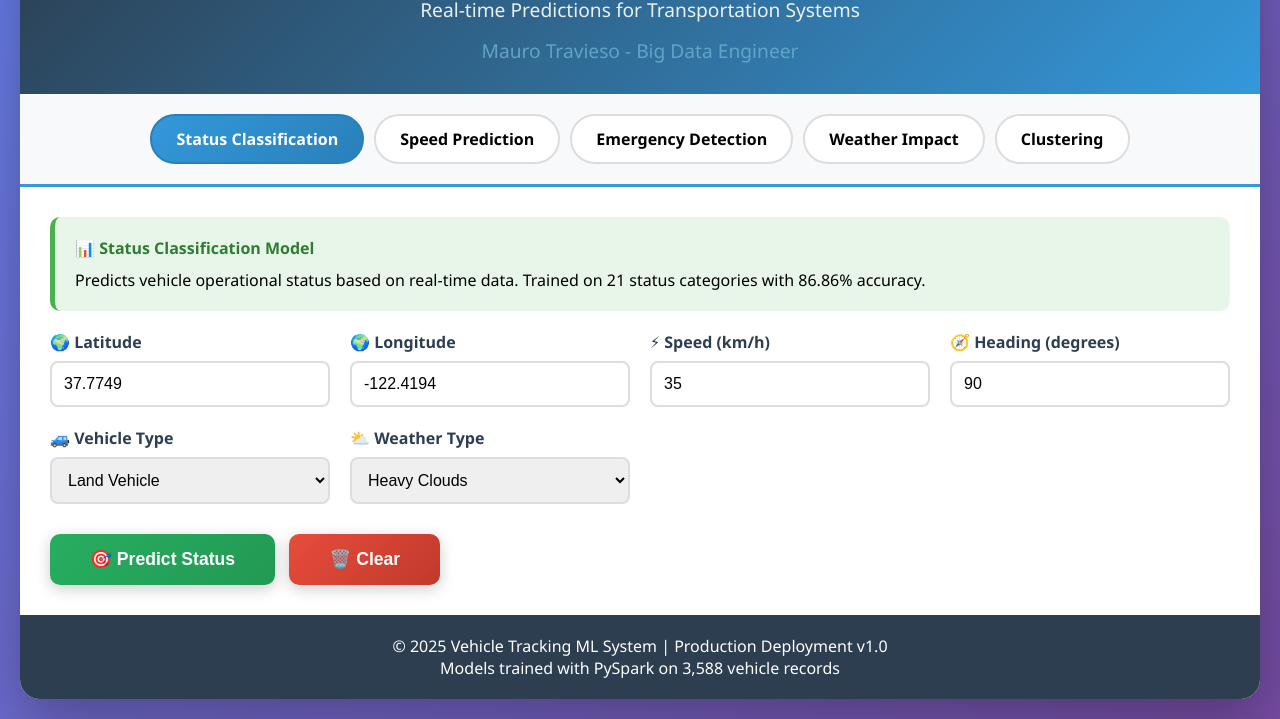
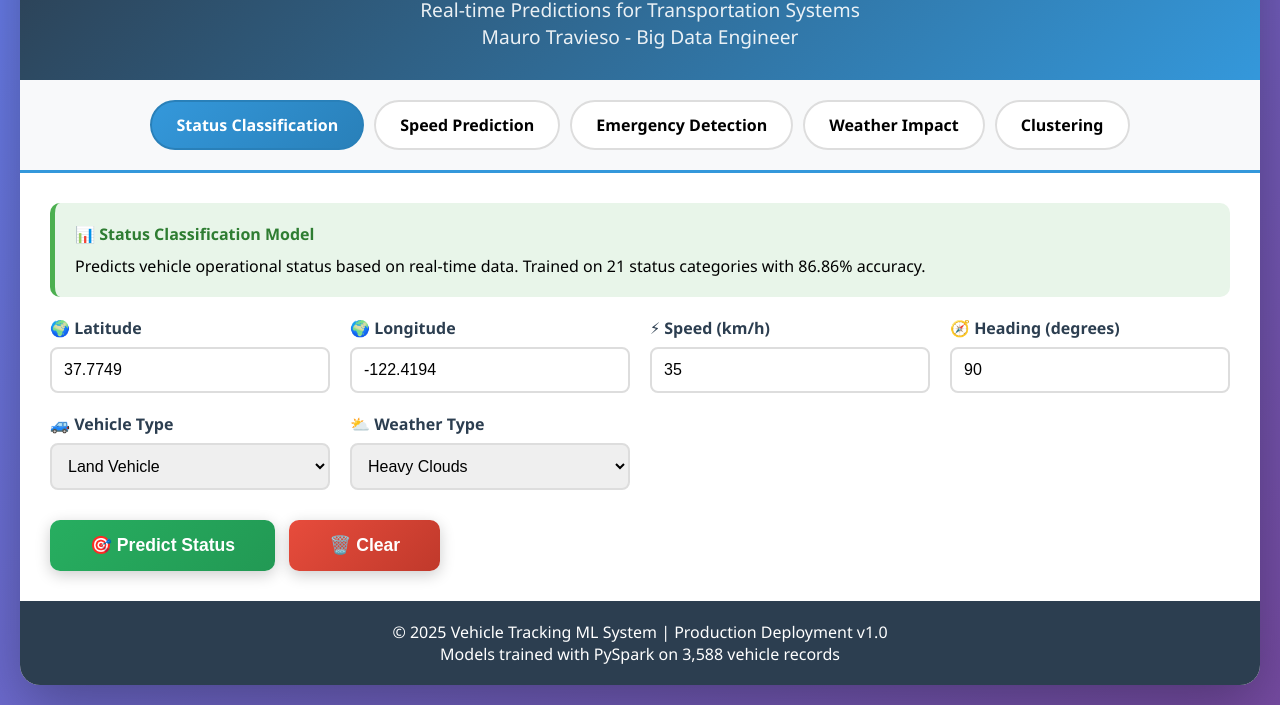
Before and after one commit to MauroTravieso/vehicle-tracking-ml, a plain HTML site: page index.html in a window 1280 px wide. Shown: the part 119-838 px from the top of the page. Drawn offline with Linux system fonts and the light colour scheme.

Commit message:
Transportation App Front End

```diff
--- a/index.html
+++ b/index.html
@@ -331,7 +331,7 @@
         <div class="header">
             <h1>🚤 🚁 🚢 Vehicle Tracking ML System 🚗 🚚 🏍️</h1>
             <p>Real-time Predictions for Transportation Systems</p>
-            <p style="color: #66aacc; margin-top: 14px;">Mauro Travieso - Big Data Engineer</p>
+            <p>Mauro Travieso - Big Data Engineer</p>
         </div>
 
         <div class="model-selector">
```
